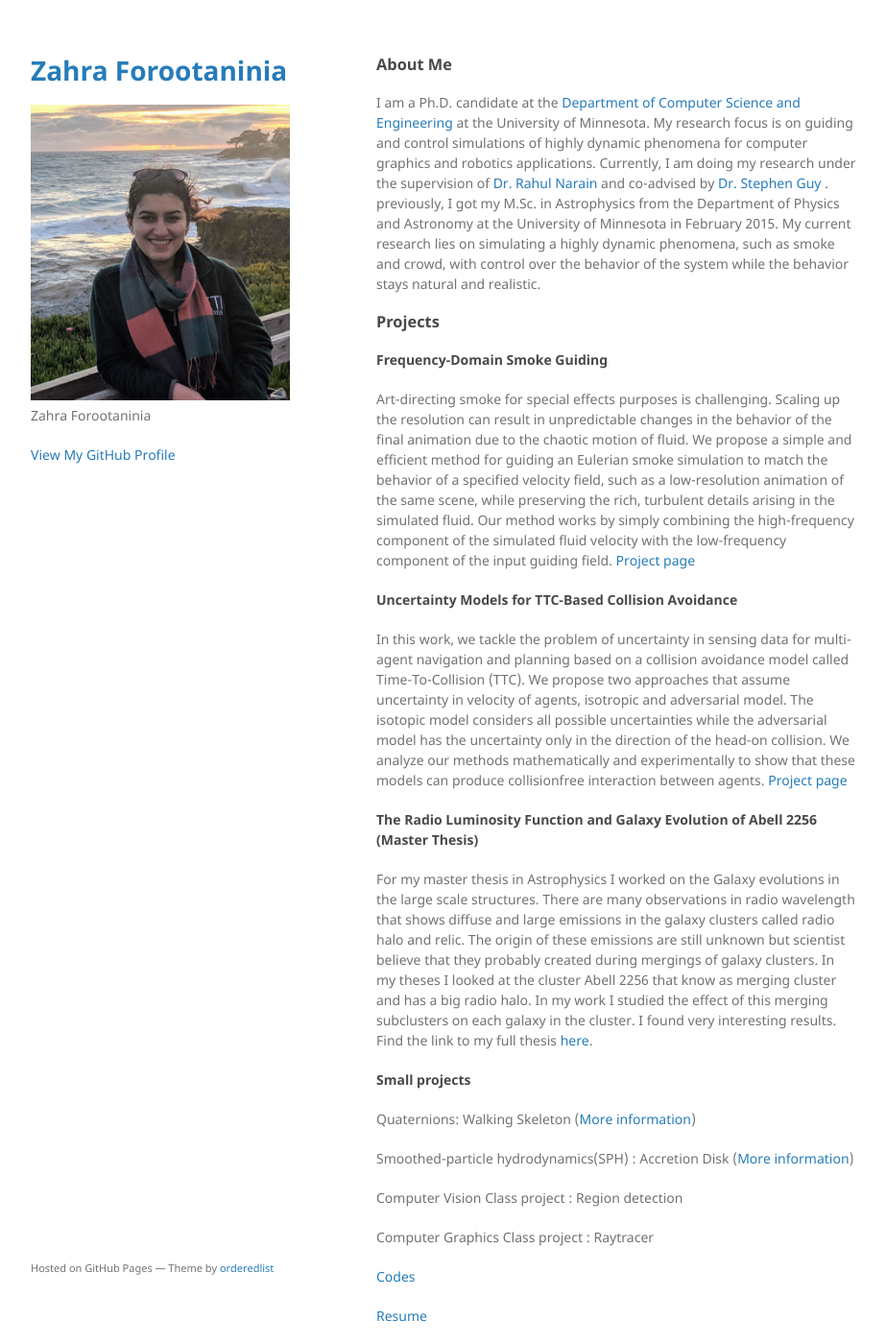
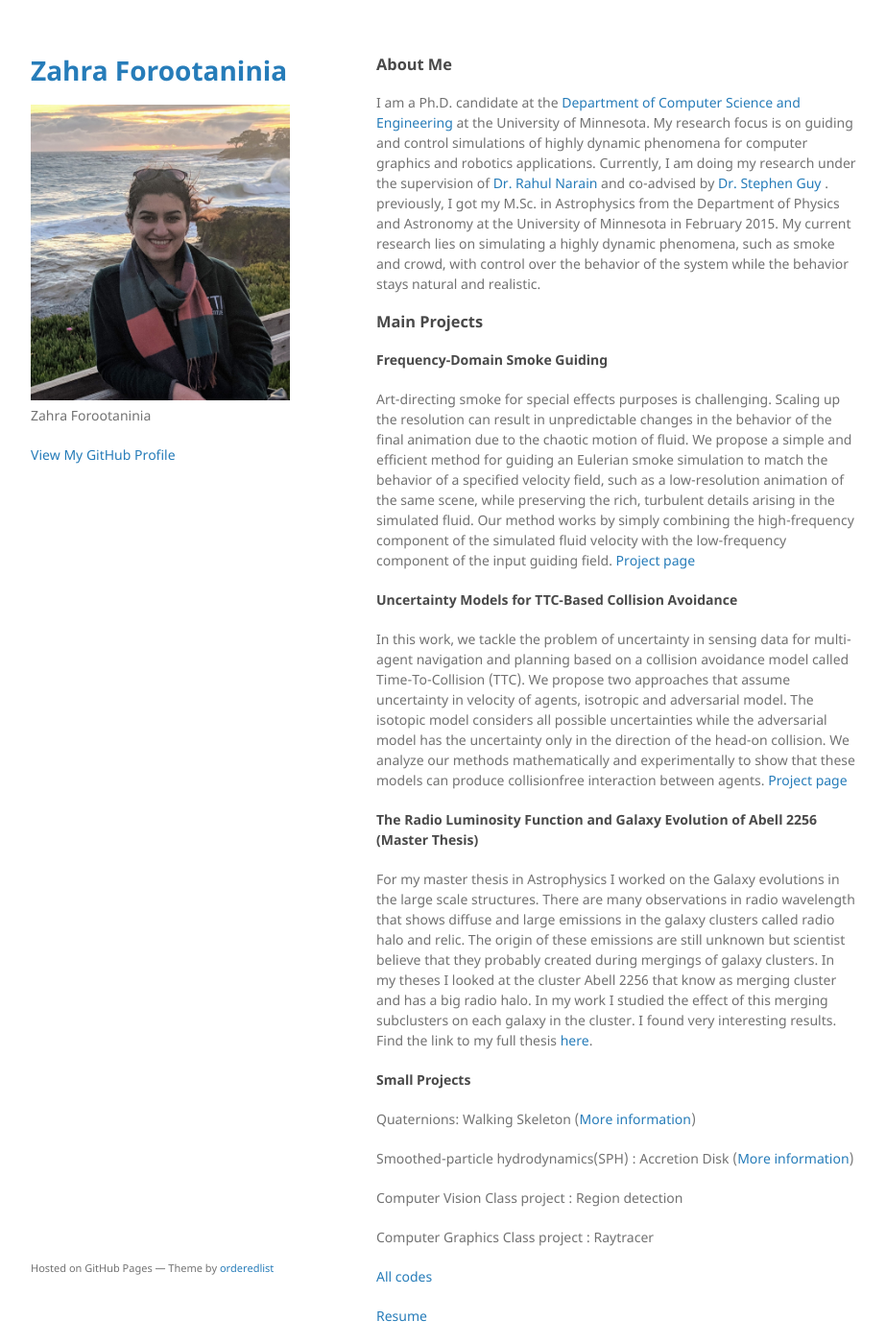
Before and after one commit to zahraforootaninia/zahraforootaninia.github.io, a Jekyll site: the page built from index.md, in a window 1280 px wide and 1400 px high. Shown: the whole window at 96% size, without its empty margins (178-1101 px from the left). Built offline with Jekyll 4.4.1, drawn with Linux system fonts in a browser that asks for light colours; our own code applies the rules of GitHub Pages for plain Markdown files.

Commit message:
Update index.md

```diff
--- a/index.md
+++ b/index.md
@@ -19,7 +19,7 @@ I am a Ph.D. candidate at the [Department of Computer Science and Engineering](h
 
 * B.S. Physics, June 2010 -->
 
-### Projects
+### Main Projects
 
 #### Frequency-Domain Smoke Guiding
 
@@ -43,7 +43,7 @@ Find the link to my full thesis [here](https://conservancy.umn.edu/handle/11299/
 
 
 
-#### Small projects
+#### Small Projects
 
 Quaternions: Walking Skeleton ([More information](./walking_skeleton.md))
 
@@ -56,7 +56,7 @@ Computer Graphics Class project : Raytracer
 
 
 
-[Codes](https://bitbucket.org/Zahrafn/)
+[All codes](https://bitbucket.org/Zahrafn/)
 
 [Resume](./another-page.html)
 
```
